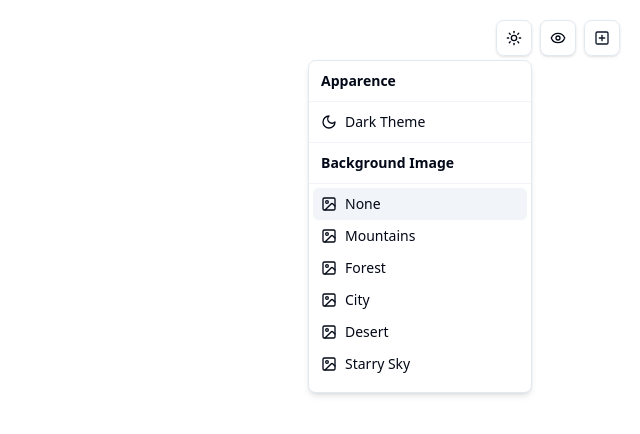
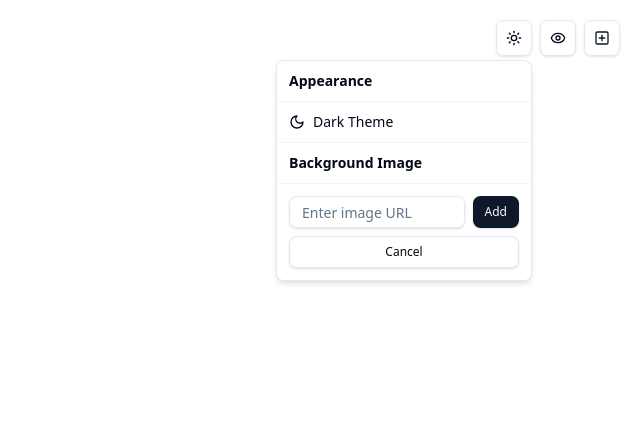
Before and after one commit to CharlesBinard/BetterHomepage, a Next.js app: page / in a window 1280 px wide. Both pictures are taken after a click on the button "Toggle theme". Shown: the top 434 px of the page, without its empty margins (640-1280 px from the left). Built offline with nearby package versions, Linux system fonts and the light colour scheme.

Commit message:
add possibility to add custom image url for background

```diff
--- a/src/app/page.tsx
+++ b/src/app/page.tsx
@@ -100,7 +100,7 @@ const Home: React.FC = () => {
       modifiers={[restrictToWindowEdges]}
     >
       {/* Background Image  */}
-      <BackgroundImage blurAmount={3} />
+      <BackgroundImage />
 
       <div className="h-screen w-screen relative p-3 sm:p-4 md:p-6 pt-14 overflow-hidden">
         {widgetsData.map((data) => (
--- a/src/components/layout/background-image.tsx
+++ b/src/components/layout/background-image.tsx
@@ -3,18 +3,10 @@
 import useTheme from "@/hooks/use-theme";
 import React, { useEffect, useState } from "react";
 
-interface BackgroundImageProps {
-  debugMode?: boolean;
-  blurAmount?: number;
-}
-
-const BackgroundImage: React.FC<BackgroundImageProps> = ({
-  debugMode = false,
-  blurAmount = 3, // Default blur amount in pixels
-}) => {
-  const { backgroundImage, darkMode } = useTheme();
+const BackgroundImage: React.FC = () => {
+  const { backgroundImage, darkMode, backgroundBlur, backgroundScale } =
+    useTheme();
   const [isLoaded, setIsLoaded] = useState(false);
-  const [error, setError] = useState<string | null>(null);
 
   useEffect(() => {
     if (backgroundImage) {
@@ -24,70 +16,38 @@ const BackgroundImage: React.FC<BackgroundImageProps> = ({
       img.onload = () => {
         console.log("Background image loaded successfully");
         setIsLoaded(true);
-        setError(null);
       };
       img.onerror = () => {
         const errorMsg = `Failed to load image: ${backgroundImage}`;
         console.error(errorMsg);
-        setError(errorMsg);
         setIsLoaded(false);
       };
     }
   }, [backgroundImage]);
 
-  // Debugging overlay
-  if (debugMode) {
-    return (
-      <>
-        {/* Actual background element */}
-        {renderBackground()}
+  const renderBackground = () => {
+    if (!backgroundImage || !isLoaded) return null;
 
-        {/* Debug overlay */}
-        <div className="fixed top-20 left-5 z-50 bg-white/90 dark:bg-gray-800/90 p-4 rounded-lg shadow-lg text-sm max-w-xs">
-          <h3 className="font-bold mb-2">Background Debug</h3>
-          <p>Background URL: {backgroundImage || "None"}</p>
-          <p>Loaded: {isLoaded ? "Yes" : "No"}</p>
-          <p>Applied as: Fixed position background element</p>
-          <p>Dark Mode: {darkMode ? "Yes" : "No"}</p>
-          <p>Blur Amount: {blurAmount}px</p>
-          {error && <p className="text-red-500">{error}</p>}
-          {backgroundImage && (
-            <img
-              src={backgroundImage}
-              alt="Background preview"
-              className="mt-2 border rounded w-full h-20 object-cover"
-            />
-          )}
-        </div>
-      </>
-    );
-  }
-
-  // Just render the background element
-  return renderBackground();
-
-  // Helper function to render the background
-  function renderBackground() {
-    if (!backgroundImage || !isLoaded) return null;
+    // Calculate scale transform (100% = 1, 50% = 0.5, 150% = 1.5)
+    const scaleValue = backgroundScale / 100;
 
     // Create a layered background with blur and overlay for better readability
     return (
       <>
         {/* Blurred background image layer */}
         <div
-          className="fixed inset-0 z-[-2] transition-opacity duration-700"
+          className="fixed inset-0 z-[-2] transition-all duration-700"
           style={{
             backgroundImage: `url(${backgroundImage})`,
             backgroundSize: "cover",
             backgroundPosition: "center",
             backgroundRepeat: "no-repeat",
-            filter: `blur(${blurAmount}px)`,
+            filter: `blur(${backgroundBlur}px)`,
             opacity: isLoaded ? 1 : 0,
-            transform: "scale(1.02)",
+            transform: `scale(${scaleValue})`,
           }}
         />
 
-        {/* Semi-transparent overlay for better contrast with content */}
         <div
           className="fixed inset-0 z-[-1] transition-opacity duration-500"
           style={{
@@ -100,7 +60,9 @@ const BackgroundImage: React.FC<BackgroundImageProps> = ({
         />
       </>
     );
-  }
+  };
+
+  return renderBackground();
 };
 
 export default BackgroundImage;
--- a/src/components/settings/theme-switcher.tsx
+++ b/src/components/settings/theme-switcher.tsx
@@ -9,13 +9,32 @@ import {
   DropdownMenuSeparator,
   DropdownMenuTrigger,
 } from "@/components/ui/dropdown-menu";
-import useTheme, { BACKGROUND_IMAGES } from "@/hooks/use-theme";
-import { ImageIcon, MoonIcon, SunIcon } from "lucide-react";
-import React from "react";
+import useTheme from "@/hooks/use-theme";
+import { ImageIcon, MoonIcon, PlusIcon, SunIcon } from "lucide-react";
+import React, { useState } from "react";
+import { Input } from "@/components/ui/input";
+import { Slider } from "@/components/ui/slider";
+import { Label } from "@/components/ui/label";
 
 const ThemeSwitcher: React.FC = () => {
-  const { darkMode, backgroundImage, switchTheme, setBackgroundImage } =
-    useTheme();
+  const {
+    darkMode,
+    backgroundImage,
+    backgroundBlur,
+    backgroundScale,
+    switchTheme,
+    setBackgroundImage,
+    setBackgroundBlur,
+    setBackgroundScale,
+  } = useTheme();
+
+  const [customUrl, setCustomUrl] = useState(backgroundImage || "");
+
+  const handleCustomUrlSubmit = () => {
+    if (customUrl.trim()) {
+      setBackgroundImage(customUrl.trim());
+    }
+  };
 
   return (
     <DropdownMenu>
@@ -33,8 +52,8 @@ const ThemeSwitcher: React.FC = () => {
           <span className="sr-only">Toggle theme</span>
         </Button>
       </DropdownMenuTrigger>
-      <DropdownMenuContent align="end" className="w-56">
-        <DropdownMenuLabel>Apparence</DropdownMenuLabel>
+      <DropdownMenuContent align="end" className="w-64">
+        <DropdownMenuLabel>Appearance</DropdownMenuLabel>
         <DropdownMenuSeparator />
 
         {/* Theme Toggle */}
@@ -58,21 +77,75 @@ const ThemeSwitcher: React.FC = () => {
         <DropdownMenuLabel>Background Image</DropdownMenuLabel>
         <DropdownMenuSeparator />
 
-        {/* Background Image Selection */}
-        <DropdownMenuGroup className="max-h-[200px] overflow-y-auto">
-          {BACKGROUND_IMAGES.map((bg) => (
-            <DropdownMenuItem
-              key={bg.id}
-              onClick={() => setBackgroundImage(bg.value)}
-              className={
-                backgroundImage === bg.value ? "bg-accent font-medium" : ""
-              }
+        {/* Custom URL Input */}
+
+        <div className="px-2 py-2" onClick={(e) => e.stopPropagation()}>
+          <div className="flex gap-2 mb-2">
+            <Input
+              value={customUrl}
+              onChange={(e) => setCustomUrl(e.target.value)}
+              placeholder="Enter image URL"
+              className="flex-1 h-8"
+              onClick={(e) => e.stopPropagation()}
+            />
+            <Button
+              size="sm"
+              onClick={(e) => {
+                e.stopPropagation();
+                handleCustomUrlSubmit();
+              }}
             >
-              <ImageIcon className="mr-2 h-4 w-4" />
-              <span>{bg.name}</span>
-            </DropdownMenuItem>
-          ))}
-        </DropdownMenuGroup>
+              Add
+            </Button>
+          </div>
+          <Button
+            variant="outline"
+            size="sm"
+            className="w-full"
+            onClick={(e) => {
+              e.stopPropagation();
+            }}
+          >
+            Cancel
+          </Button>
+        </div>
+
+        {backgroundImage && (
+          <>
+            <DropdownMenuSeparator />
+            <div
+              className="px-2 py-2 space-y-3"
+              onClick={(e) => e.stopPropagation()}
+            >
+              <div className="space-y-1">
+                <div className="flex justify-between">
+                  <Label className="text-xs">Blur: {backgroundBlur}px</Label>
+                </div>
+                <Slider
+                  value={[backgroundBlur]}
+                  min={0}
+                  max={20}
+                  step={1}
+                  onValueChange={(values) => setBackgroundBlur(values[0])}
+                  onClick={(e) => e.stopPropagation()}
+                />
+              </div>
+              <div className="space-y-1">
+                <div className="flex justify-between">
+                  <Label className="text-xs">Scale: {backgroundScale}%</Label>
+                </div>
+                <Slider
+                  value={[backgroundScale]}
+                  min={50}
+                  max={150}
+                  step={5}
+                  onValueChange={(values) => setBackgroundScale(values[0])}
+                  onClick={(e) => e.stopPropagation()}
+                />
+              </div>
+            </div>
+          </>
+        )}
       </DropdownMenuContent>
     </DropdownMenu>
   );
--- a/src/hooks/use-theme.ts
+++ b/src/hooks/use-theme.ts
@@ -5,70 +5,16 @@ import { useEffect } from "react";
 export interface ThemeSettings {
   darkMode: boolean;
   backgroundImage: string | null;
+  backgroundBlur: number;
+  backgroundScale: number;
 }
 
 const DEFAULT_THEME: ThemeSettings = {
   darkMode: false,
   backgroundImage: null,
+  backgroundBlur: 0,
+  backgroundScale: 100,
 };
-
-// Predefined background images
-export const BACKGROUND_IMAGES = [
-  { id: "none", name: "None", value: null },
-  {
-    id: "mountain",
-    name: "Mountains",
-    value:
-      "https://images.unsplash.com/photo-1506905925346-21bda4d32df4?q=80&w=2070&auto=format&fit=crop",
-  },
-  {
-    id: "forest",
-    name: "Forest",
-    value:
-      "https://images.unsplash.com/photo-1511497584788-876760111969?q=80&w=2070&auto=format&fit=crop",
-  },
-  {
-    id: "cityscape",
-    name: "City",
-    value:
-      "https://images.unsplash.com/photo-1477959858617-67f85cf4f1df?q=80&w=2144&auto=format&fit=crop",
-  },
-  {
-    id: "desert",
-    name: "Desert",
-    value:
-      "https://images.unsplash.com/photo-1473580044384-7ba9967e16a0?q=80&w=2070&auto=format&fit=crop",
-  },
-  {
-    id: "night_sky",
-    name: "Starry Sky",
-    value: "https://images3.alphacoders.com/114/1142030.jpg",
-  },
-  {
-    id: "lake",
-    name: "Lake",
-    value:
-      "https://images.unsplash.com/photo-1511316695145-4992006ffddb?q=80&w=2071&auto=format&fit=crop",
-  },
-  {
-    id: "winter",
-    name: "Winter",
-    value:
-      "https://images.unsplash.com/photo-1491002052546-bf38f186af56?q=80&w=2108&auto=format&fit=crop",
-  },
-  {
-    id: "aurora",
-    name: "Northern Lights",
-    value:
-      "https://images.unsplash.com/photo-1531366936337-7c912a4589a7?q=80&w=2070&auto=format&fit=crop",
-  },
-  {
-    id: "sunset",
-    name: "Sunset",
-    value:
-      "https://images.unsplash.com/photo-1495616811223-4d98c6e9c869?q=80&w=2072&auto=format&fit=crop",
-  },
-];
 
 const useTheme = () => {
   const queryClient = useQueryClient();
@@ -120,11 +66,31 @@ const useTheme = () => {
     }));
   };
 
+  // Set background blur (0-20 px)
+  const setBackgroundBlur = (blur: number) => {
+    queryClient.setQueryData<ThemeSettings>(["themeSettings"], (old) => ({
+      ...old!,
+      backgroundBlur: Math.min(Math.max(0, blur), 20),
+    }));
+  };
+
+  // Set background scale (50-150%)
+  const setBackgroundScale = (scale: number) => {
+    queryClient.setQueryData<ThemeSettings>(["themeSettings"], (old) => ({
+      ...old!,
+      backgroundScale: Math.min(Math.max(50, scale), 150),
+    }));
+  };
+
   return {
     darkMode: theme.darkMode,
     backgroundImage: theme.backgroundImage,
+    backgroundBlur: theme.backgroundBlur,
+    backgroundScale: theme.backgroundScale,
     switchTheme,
     setBackgroundImage,
+    setBackgroundBlur,
+    setBackgroundScale,
   };
 };
 
```
